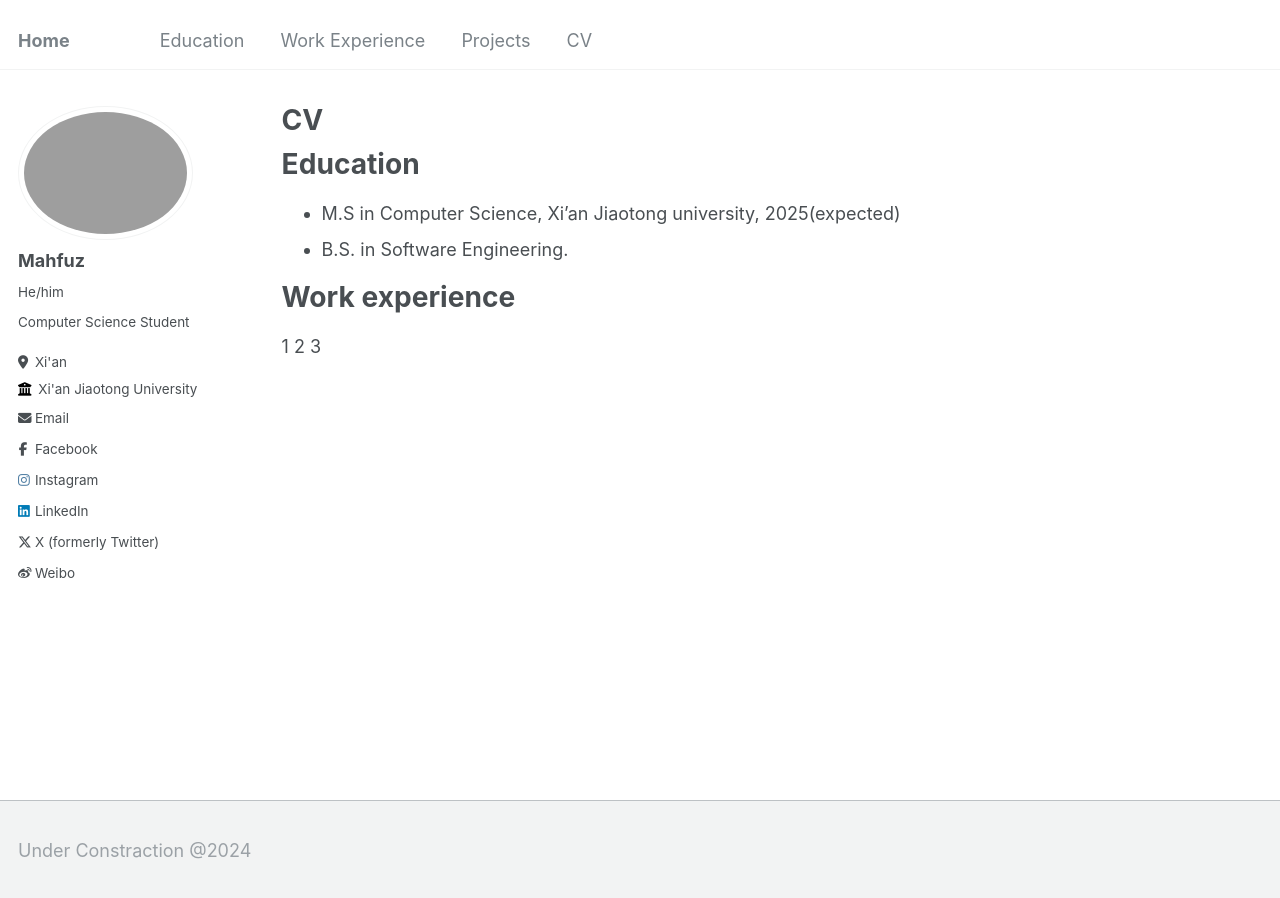
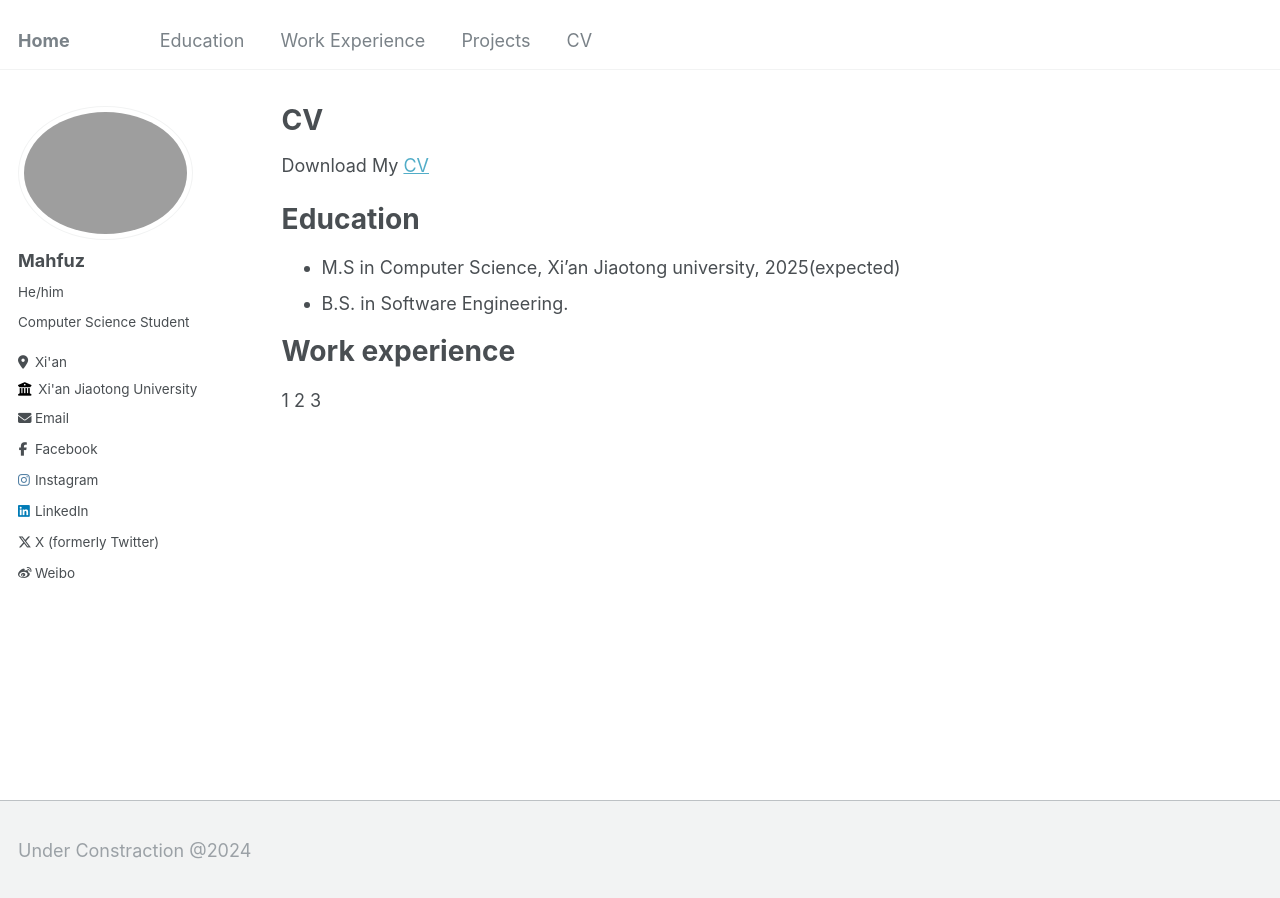
Before and after one commit to mahfuztbt/mahfuztbt.github.io, a Jekyll site: the page built from _pages/cv.md, in a window 1280 px wide. Built offline with Jekyll 4.4.1, drawn with Linux system fonts in a browser that asks for light colours.

Commit message:
Update cv.md

```diff
--- a/_pages/cv.md
+++ b/_pages/cv.md
@@ -8,6 +8,7 @@ redirect_from:
 ---
 
 {% include base_path %}
+Download My [CV](https://drive.google.com/uc?export=download&id=1FNJ05SC1fAh9_kSXzD8fP3v-Gral2usR)
 
 Education
 ======
```
